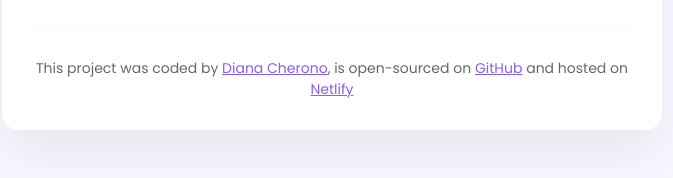
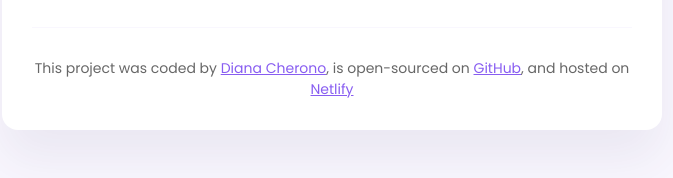
Before and after one commit to Dianacherono/My-SheCodes-Project-2, a plain HTML site: page index.html in a window 1280 px wide. Shown: the part 526-704 px from the top of the page, 308-981 px from the left. Drawn offline with nearby package versions, Linux system fonts and the light colour scheme; no server answers.

Commit message:
Updated index.html

```diff
--- a/index.html
+++ b/index.html
@@ -54,7 +54,7 @@
         This project was coded by
         <a href="https://github.com/Dianacherono" target="_blank"
           >Diana Cherono</a
-        >, is open-sourced on <a href="https://github.com/Dianacherono/My-SheCodes-Project-2/tree/main" target="_blank">GitHub</a> and hosted
+        >, is open-sourced on <a href="https://github.com/Dianacherono/My-SheCodes-Project-2/tree/main" target="_blank">GitHub</a>, and hosted
         on <a href="https://my-shecodes-weather-app-project.netlify.app/" target="_blank">Netlify</a>
       </footer>
     </div>
```
